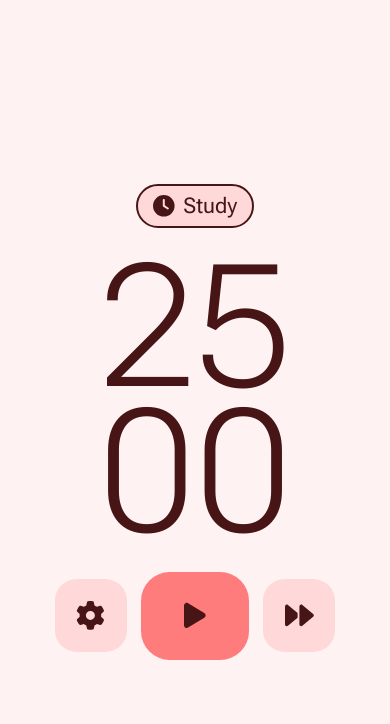
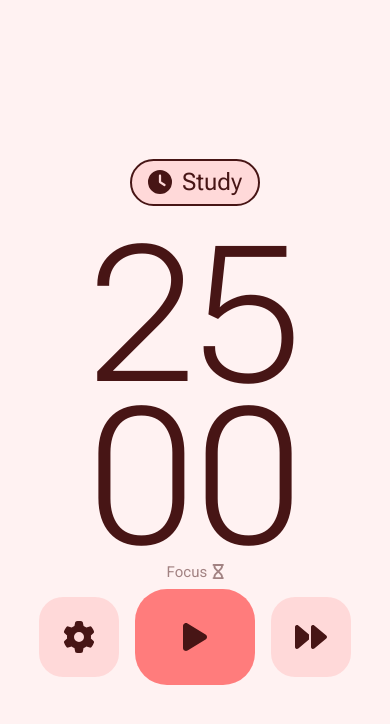
Before and after one commit to wenanoshe/pomo-san, a React (Vite) app: page / in a window 390 px wide. Shown: the top 724 px of the page. Built offline with nearby package versions, Linux system fonts and the light colour scheme.

Commit message:
Current Session UI identifier, and finished sessions in UI. And fixes

```diff
--- a/src/components/Pomodoro.jsx
+++ b/src/components/Pomodoro.jsx
@@ -9,7 +9,6 @@ import ProfileSwitcher from "./ProfileSwitcher";
 
 // HOOKS
 import { useState, useEffect } from "react";
-import { faIndianRupeeSign } from "@fortawesome/free-solid-svg-icons";
 // import { useModal } from "../hooks/useModal";
 
 const defaultProfiles = [
@@ -108,7 +107,7 @@ function Pomodoro() {
           // Updating finished sessions
           let copy = [...finishedSessions];
           let match = copy.find((i) => {
-            return currentProfile.name === i.sessionName;
+            return currentProfile.name === i.name;
           });
           match.finishedSessions += 1;
           setFinishedSessions(copy);
@@ -197,6 +196,8 @@ function Pomodoro() {
         secs={currentProfile.session[currentSession] * 60}
         skipSession={skipSession}
         currentSession={currentSession}
+        finishedSessions={finishedSessions}
+        currentProfile={currentProfile}
       />
     </div>
   );
--- a/src/components/ProfileSwitcher.jsx
+++ b/src/components/ProfileSwitcher.jsx
@@ -26,13 +26,11 @@ const ProfileSwitcher = ({
   const [isOpenAddProfile, openAddProfileModal, closeAddProfileModal] =
     useModal();
 
-  // EFECTS
-
   // FUNCTIONS
 
   const handleClick = (e) => {
     closeModal();
-    handleChangeProfile(e.target.parentElement);
+    handleChangeProfile(e.currentTarget);
   };
 
   // const handleEditProfile = () => {};
--- a/src/components/Timer.jsx
+++ b/src/components/Timer.jsx
@@ -4,6 +4,9 @@ import {
   faPause,
   faForward,
   faGear,
+  faBrain,
+  faHourglass,
+  faMugHot,
 } from "@fortawesome/free-solid-svg-icons";
 import Button from "./Button";
 
@@ -12,10 +15,20 @@ import { useCountdown } from "../hooks/useCountdown";
 
 import "../styles/components/Timer.scss";
 
-const Timer = ({ secs, skipSession, currentSession }) => {
+const Timer = ({
+  secs,
+  skipSession,
+  currentSession,
+  finishedSessions,
+  currentProfile,
+}) => {
   const [count, setCount, startCountdown, stopCountdown, resetCountdown] =
     useCountdown(secs);
   const [isTimerRunning, setIsTimerRunning] = useState(false);
+
+  const currentFinishedSessions = finishedSessions.find(
+    (i) => i.id === currentProfile.id
+  ).finishedSessions;
 
   useEffect(() => {
     setCount(secs);
@@ -27,7 +40,7 @@ const Timer = ({ secs, skipSession, currentSession }) => {
   const handleSkip = () => {
     setIsTimerRunning(false);
     // Passing a parameter that allow if count the pomodoro sesion as one
-    let minimumToCountAsSession = secs * 1;
+    let minimumToCountAsSession = secs * 0.2;
 
     if (count.count < minimumToCountAsSession) skipSession(true);
     else skipSession(false);
@@ -49,12 +62,14 @@ const Timer = ({ secs, skipSession, currentSession }) => {
   return (
     <div className="timer">
       <div className="timer__clock">
-        <span className="timer__mins">
-          {count.minutes.toString().padStart(2, 0)}
-        </span>
-        <span className="tiemr__secs">
-          {count.seconds.toString().padStart(2, 0)}
-        </span>
+        <span>{count.minutes.toString().padStart(2, 0)}</span>
+        <span>{count.seconds.toString().padStart(2, 0)}</span>
+
+        {currentFinishedSessions > 0 && (
+          <span className="timer__finishedSessions">
+            {currentFinishedSessions}
+          </span>
+        )}
       </div>
 
       <div className="timer__actions">
@@ -82,8 +97,18 @@ const Timer = ({ secs, skipSession, currentSession }) => {
           onClick={handleSkip}
           className={`btn--md sec btn--${currentSession}`}
         >
-          <FAI icon={faForward} className="btn__icon" />{" "}
+          <FAI icon={faForward} className="btn__icon" />
         </Button>
+
+        <span className="timer__currentSession">
+          {currentSession === "pomodoro"
+            ? "focus"
+            : currentSession === "longBreak"
+            ? "long break"
+            : currentSession}
+
+          <FAI icon={currentSession === "pomodoro" ? faHourglass : faMugHot} />
+        </span>
       </div>
     </div>
   );
--- a/src/styles/components/ProfileSwitcher.scss
+++ b/src/styles/components/ProfileSwitcher.scss
@@ -47,6 +47,7 @@
   &__li {
     padding: 0.8rem;
     border-radius: 1rem;
+    font-size: 1.8rem;
     @include flex(space-between, center);
     cursor: pointer;
 
--- a/src/styles/components/Timer.scss
+++ b/src/styles/components/Timer.scss
@@ -9,15 +9,41 @@
     font-weight: 200;
     font-size: 20rem;
     line-height: 0.85;
+    position: relative;
+  }
+
+  &__finishedSessions {
+    text-align: center;
+    position: absolute;
+    font-size: 1.5rem;
+    top: 50%;
+    left: 50%;
+    transform: translate(-50%, -50%);
+    opacity: 0.5;
   }
 
   // Actions
   &__actions {
     @include flex(center, center, row, 1.6rem);
+    position: relative;
   }
 
   &__btn {
     min-width: 12rem;
+  }
+
+  // Current session indicator
+  &__currentSession {
+    text-transform: capitalize;
+    font-size: $RobotoFlex;
+    font-size: 1.5rem;
+    position: absolute;
+    top: -2.5rem;
+    left: 50%;
+    transform: translateX(-50%);
+    opacity: 0.5;
+    display: flex;
+    gap: 0.5rem;
   }
 }
 
--- a/src/styles/global.scss
+++ b/src/styles/global.scss
@@ -63,8 +63,8 @@ a {
   }
 }
 
-@media screen and (max-width: 412px) {
-  html {
-    font-size: 9px;
-  }
-}
+// @media screen and (max-width: 412px) {
+//   html {
+//     font-size: 9.5px;
+//   }
+// }
```
